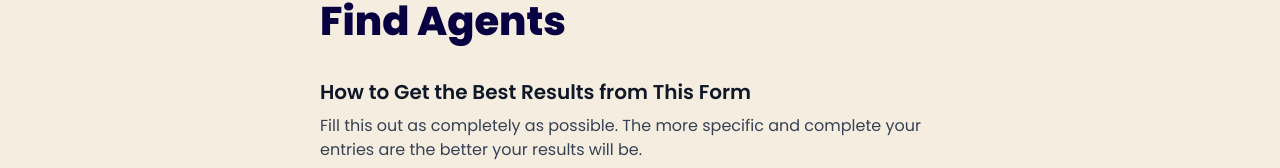
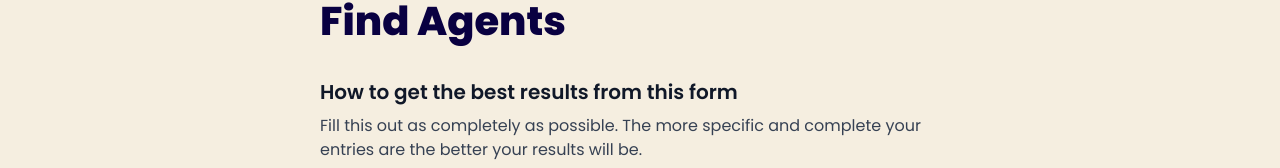
Before and after one commit to thefrankharvey/querybot_web_app, a Next.js app: page /query-form in a window 1280 px wide. Shown: the part 252-420 px from the top of the page. Built offline with nearby package versions, Linux system fonts and the light colour scheme.

Commit message:
fixes casing

```diff
--- a/app/query-form/components/explanation-block.tsx
+++ b/app/query-form/components/explanation-block.tsx
@@ -12,7 +12,7 @@ const ExplanationBlock = () => {
   return (
     <div className="space-y-2 mb-8">
       <h2 className="text-xl font-semibold text-gray-900">
-        How to Get the Best Results from This Form
+        How to get the best results from this form
       </h2>
 
       <p className="text-gray-700">
@@ -32,7 +32,7 @@ const ExplanationBlock = () => {
         <DialogContent className="max-w-2xl max-h-[80vh] overflow-y-auto bg-white rounded-lg p-8">
           <DialogHeader>
             <DialogTitle className="text-lg font-semibold text-gray-900">
-              How to Get the Best Results
+              How to get the best results
             </DialogTitle>
           </DialogHeader>
           <div className="mt-4">
```
